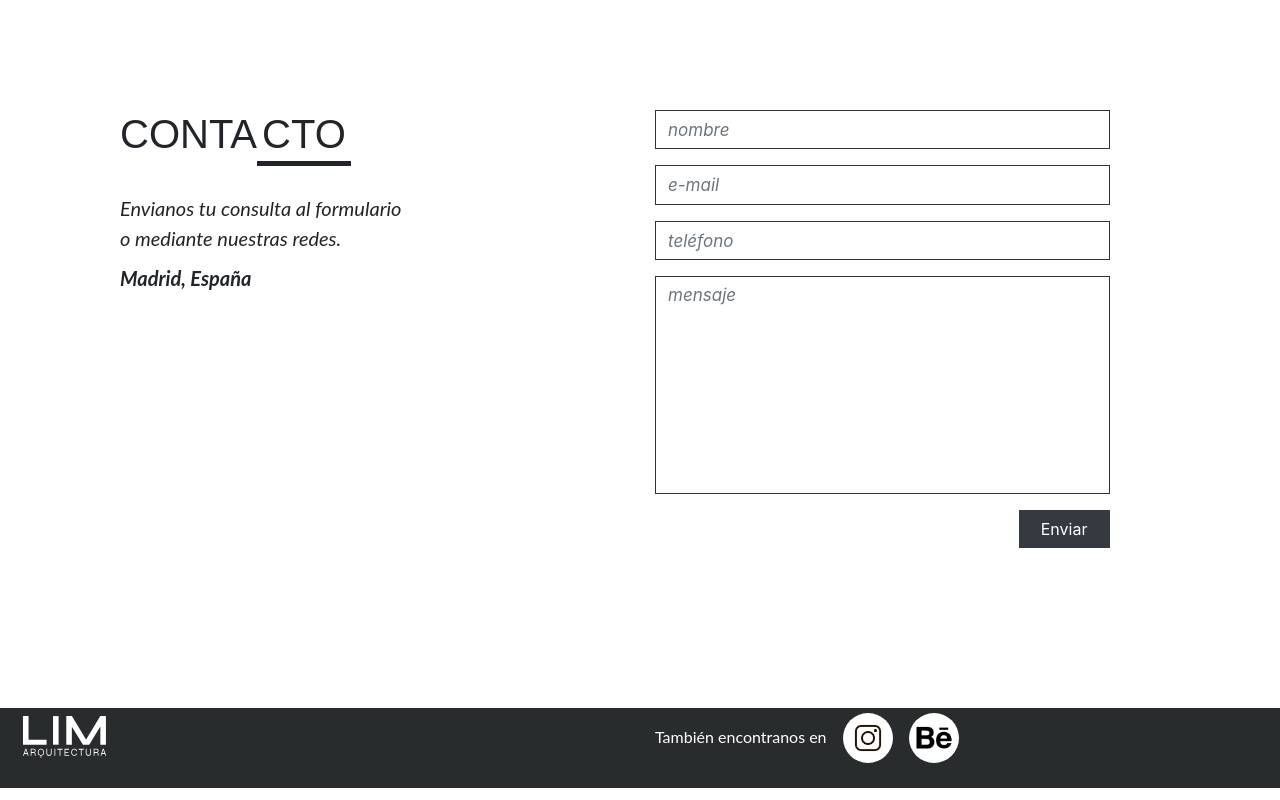
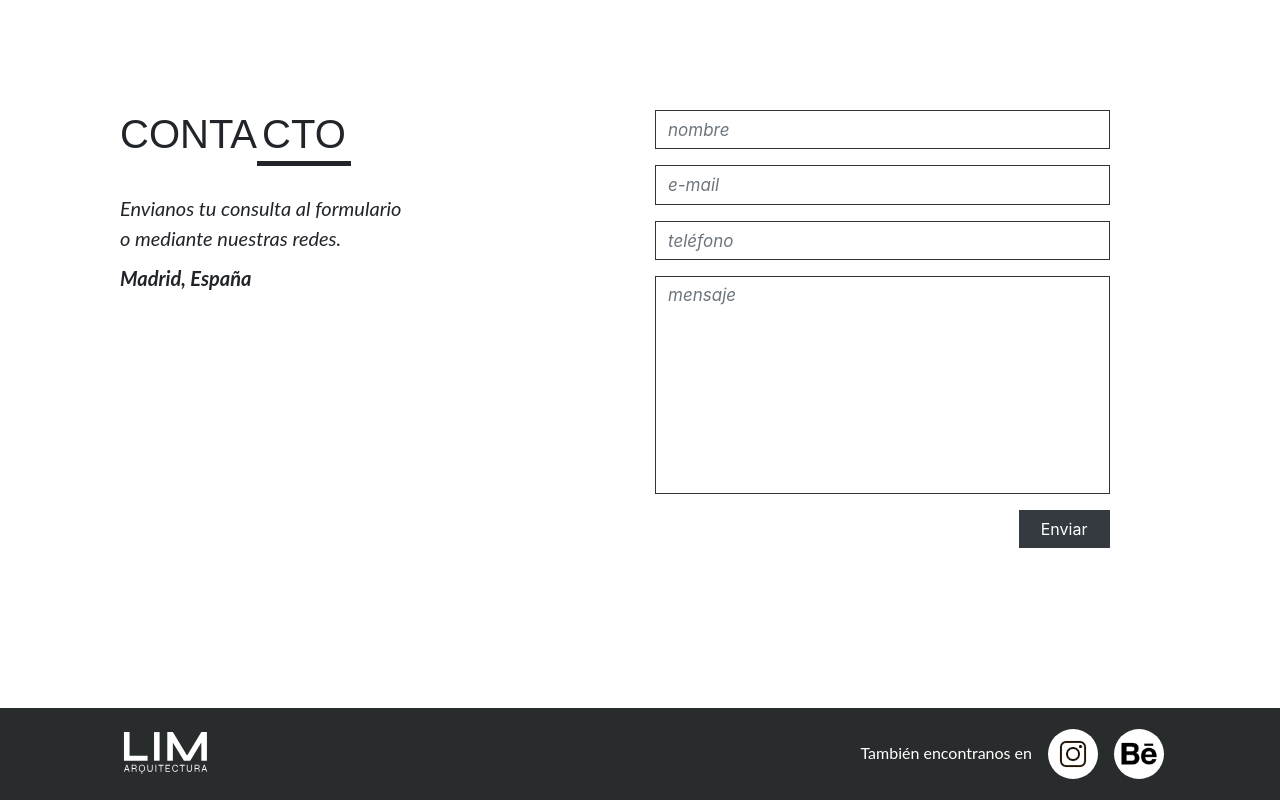
Before and after one commit to GastonLell/lim-arquitectura-page, a React (Create React App) app: page / in a window 1280 px wide. Shown: the part 4580-5380 px from the top of the page. Built offline with nearby package versions, Linux system fonts and the light colour scheme.

Commit message:
haciendo el footer

```diff
--- a/src/components/Footer.jsx
+++ b/src/components/Footer.jsx
@@ -9,16 +9,46 @@ const Footer = () => {
     return (
 
         <Container fluid id="footer">
-            <Row className="d-flex">
+
+            <Row className="p-3">
+
                 <Col className=""><img className="footer__logo" src={logoBlanco} alt="Logo"/></Col>
 
-                <Col className="align-self-center justify-content-end">
-                    <p>También encontranos en</p>
-                    <img src={instagram} className="footer__vector mx-3 p-1" alt="Instagram"/>
-                    <img src={behance} className="footer__vector p-1" alt="Behance"/>
+                <Col className="align-self-center footer__alineamiento">
+                    <div className="">
+
+                        <p className="d-inline">También encontranos en</p>
+                        <img src={instagram} className="footer__vector mx-3 p-1" alt="Instagram"/>
+                        <img src={behance} className="footer__vector p-1" alt="Behance"/>
+
+                    </div>
                 </Col>
             </Row>
         </Container>
+
+
+
+
+
+
+
+
+
+
+
+        // <Container fluid id="footer">
+
+        //     <Row className="">
+
+        //         <div className=""><img className="footer__logo" src={logoBlanco} alt="Logo"/></div>
+
+        //         <div className="align-self-center">
+        //             <p>También encontranos en</p>
+        //             <img src={instagram} className="footer__vector mx-3 p-1" alt="Instagram"/>
+        //             <img src={behance} className="footer__vector p-1" alt="Behance"/>
+        //         </div>
+        //     </Row>
+        // </Container>
 
 
 
--- a/src/scss/app.css
+++ b/src/scss/app.css
@@ -175,15 +175,19 @@
 
 #footer {
   background-color: #282c2d;
-  height: 10vh;
-  -webkit-box-align: center;
-      -ms-flex-align: center;
-          align-items: center;
+  padding-left: 100px;
+  padding-right: 100px;
+}
+
+#footer .footer__alineamiento {
+  text-align: end;
 }
 
 #footer p {
   color: white;
-  display: inline;
+  display: -webkit-box;
+  display: -ms-flexbox;
+  display: flex;
 }
 
 #footer .footer__logo {
--- a/src/scss/app.scss
+++ b/src/scss/app.scss
@@ -197,13 +197,17 @@ $color-gris: #282c2d;
   #footer{
 
     background-color: #282c2d;
-    height: 10vh;
+    padding-left: 100px;
+    padding-right: 100px;
     // display: flex;
-    align-items: center;
+    // align-items: center;
 
+    .footer__alineamiento{
+      text-align: end;
+    }
     p{
       color: white;
-      display: inline;
+      display: flex;
     }
 
     .footer__logo{
```
Also changed, not shown: 1 other file (tests, documents, lock files or other folders).
